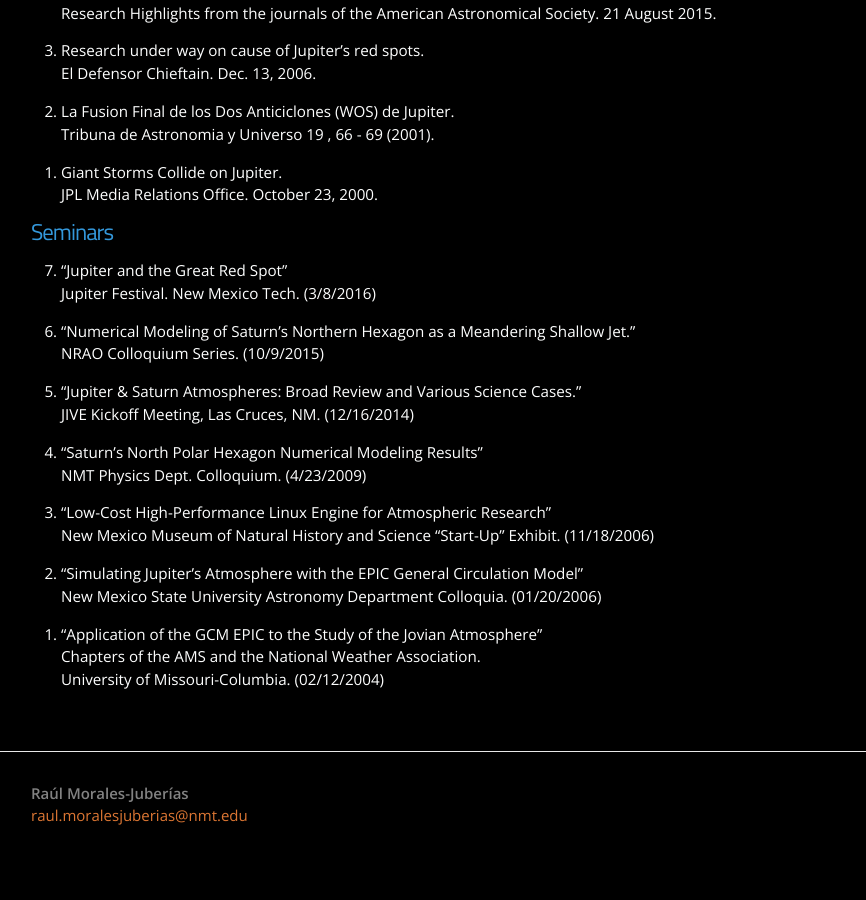
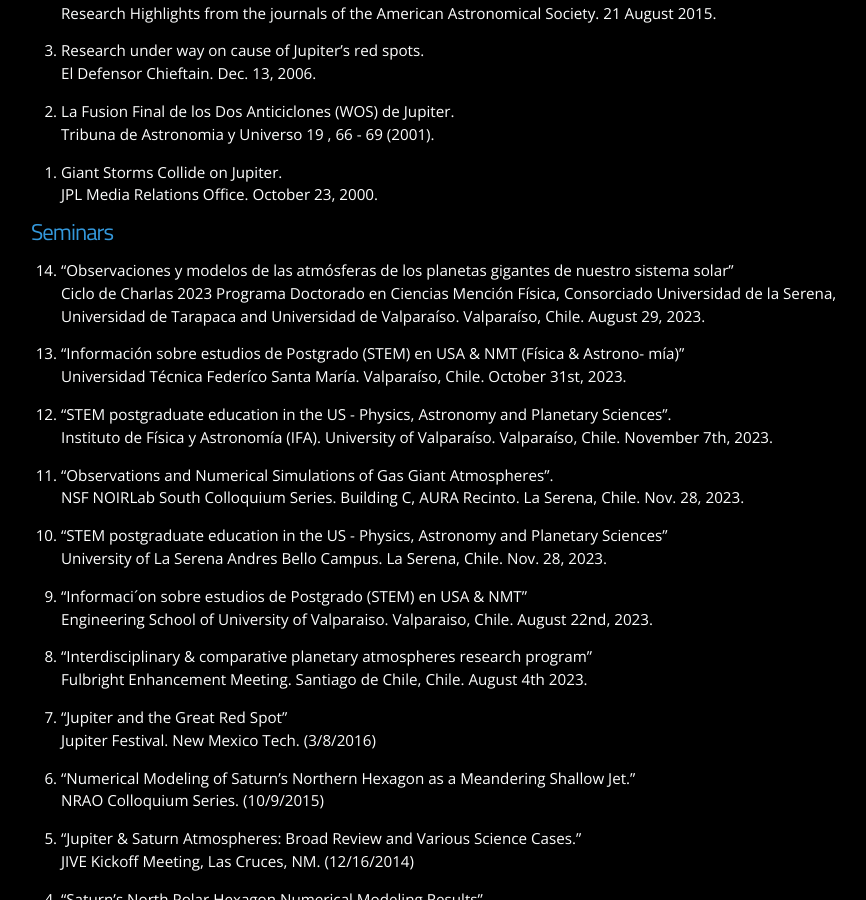
Before and after one commit to rmjuberias/rmjuberias.github.io, a Jekyll site: the page built from research/press.md, in a window 1280 px wide and 900 px high, scrolled down 274 px. Shown: the whole window, without its empty margins (164-1030 px from the left). Built offline with Jekyll 4.4.1, drawn with Linux system fonts in a browser that asks for light colours.

Commit message:
2025feb - Update 3
Changes to the index and the press pages

```diff
--- a/index.html
+++ b/index.html
@@ -6,7 +6,8 @@ layout: default
 
 <div class="home">
 
-<h1>Professor</h1>
+<!-- <h1>Professor</h1> -->
+<h1>Physics Faculty Member</h1>
 
 {% include image_flat.html url="/images/logo_small_bw.jpeg" href="http://nmt.edu" width=230 align="right" %}
 {% include image_flat.html url="/images/paloma04.gif" width=230 align="right" %}
--- a/research/press.md
+++ b/research/press.md
@@ -19,6 +19,26 @@ permalink: /research/press/
 
 <h1> Seminars </h1>
 
+
+0. “Observaciones y modelos de las atmósferas de los planetas gigantes de nuestro sistema
+solar” <br> Ciclo de Charlas 2023 Programa Doctorado en
+Ciencias Mención Física, Consorciado Universidad de la Serena, Universidad de Tarapaca
+and Universidad de Valparaíso. Valparaíso, Chile. August 29, 2023.
+
+0. “Información sobre estudios de Postgrado (STEM) en USA & NMT (Física & Astrono-
+mía)” <br> Universidad Técnica Federíco Santa María. Valparaíso, Chile. October 31st, 2023.
+
+0. “STEM postgraduate education in the US - Physics, Astronomy and Planetary Sciences”. <br> Instituto de Física y Astronomía (IFA). University of Valparaíso. Valparaíso, Chile. November 7th, 2023.
+
+0. “Observations and Numerical Simulations of Gas Giant Atmospheres”. <br> NSF NOIRLab South Colloquium Series. Building C, AURA Recinto. La Serena, Chile. Nov. 28, 2023.
+
+0. “STEM postgraduate education in the US - Physics, Astronomy and Planetary Sciences”<br> University of La Serena Andres Bello Campus. La Serena, Chile. Nov. 28, 2023.
+
+0. “Informaci´on sobre estudios de Postgrado (STEM) en USA & NMT” <br> Engineering School of University of Valparaiso. Valparaiso, Chile. August 22nd, 2023.
+
+0. “Interdisciplinary & comparative planetary atmospheres research program”
+<br> Fulbright Enhancement Meeting. Santiago de Chile, Chile. August 4th 2023.
+
 0. "Jupiter and the Great Red Spot" <br> Jupiter Festival. New Mexico Tech. (3/8/2016)
 
 0. "Numerical Modeling of Saturn's Northern Hexagon as a Meandering Shallow Jet."<br> NRAO Colloquium Series. (10/9/2015)
```
